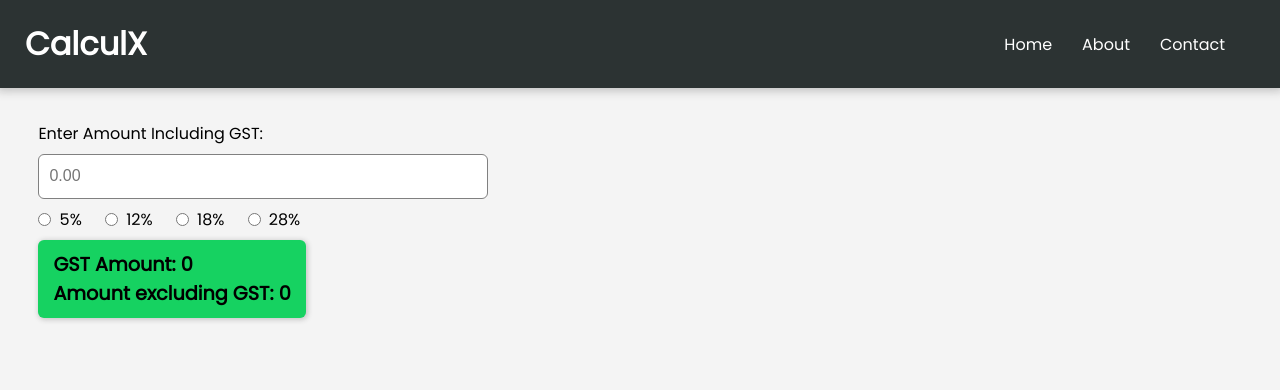
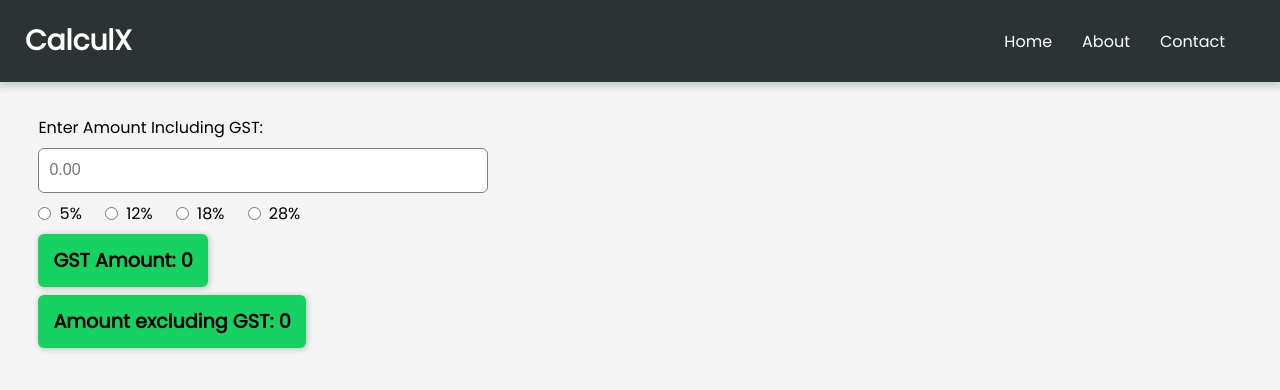
Before and after one commit to iAnishVijay/calculx, a React (Create React App) app: page / in a window 1280 px wide. Shown: the top 390 px of the page. Built offline with nearby package versions, Linux system fonts and the light colour scheme.

Commit message:
style updates

```diff
--- a/src/App.scss
+++ b/src/App.scss
@@ -20,7 +20,7 @@ body {
     box-shadow: 0px 0px 9px 3px rgba(41, 41, 41, .25);
 
     @media (max-width: $breakpoint-mobile) {
-        padding: 6% 3%;
+        padding: 5% 3%;
     }
 }
 
@@ -36,6 +36,7 @@ body {
 
 .header--heading {
     cursor: pointer;
+    font-size: 28px;
 }
 
 .calculator {
@@ -60,7 +61,7 @@ body {
         width: 100%;
     }
     &:focus{
-        border: 2px solid black;
+        border: 2px solid #000000;
     }
 }
 
@@ -84,12 +85,13 @@ body {
 }
 
 .result-container {
-    padding: 10px 15px;
+    padding: 12px 15px;
     border-radius: 6px;
     background-color: #16d261;
     box-shadow: 1px 1px 5px 1px rgb(200, 200, 200);
     @media (max-width: $breakpoint-mobile) {
         width: 100%;
+        margin-bottom: 5spx;
     }
 }
 
--- a/src/components/Main.jsx
+++ b/src/components/Main.jsx
@@ -51,8 +51,9 @@ export default function Main() {
             </div>
             <div className="result-container">
                 <p className="gst-result">GST Amount: {inputs.gstRate && result.gstAmount}</p>
+            </div>
+            <div className="result-container">
                 <p className="gst-result">Amount excluding GST: {inputs.gstRate && result.excludingGst}</p>
-
             </div>
         </main>
     )
```
